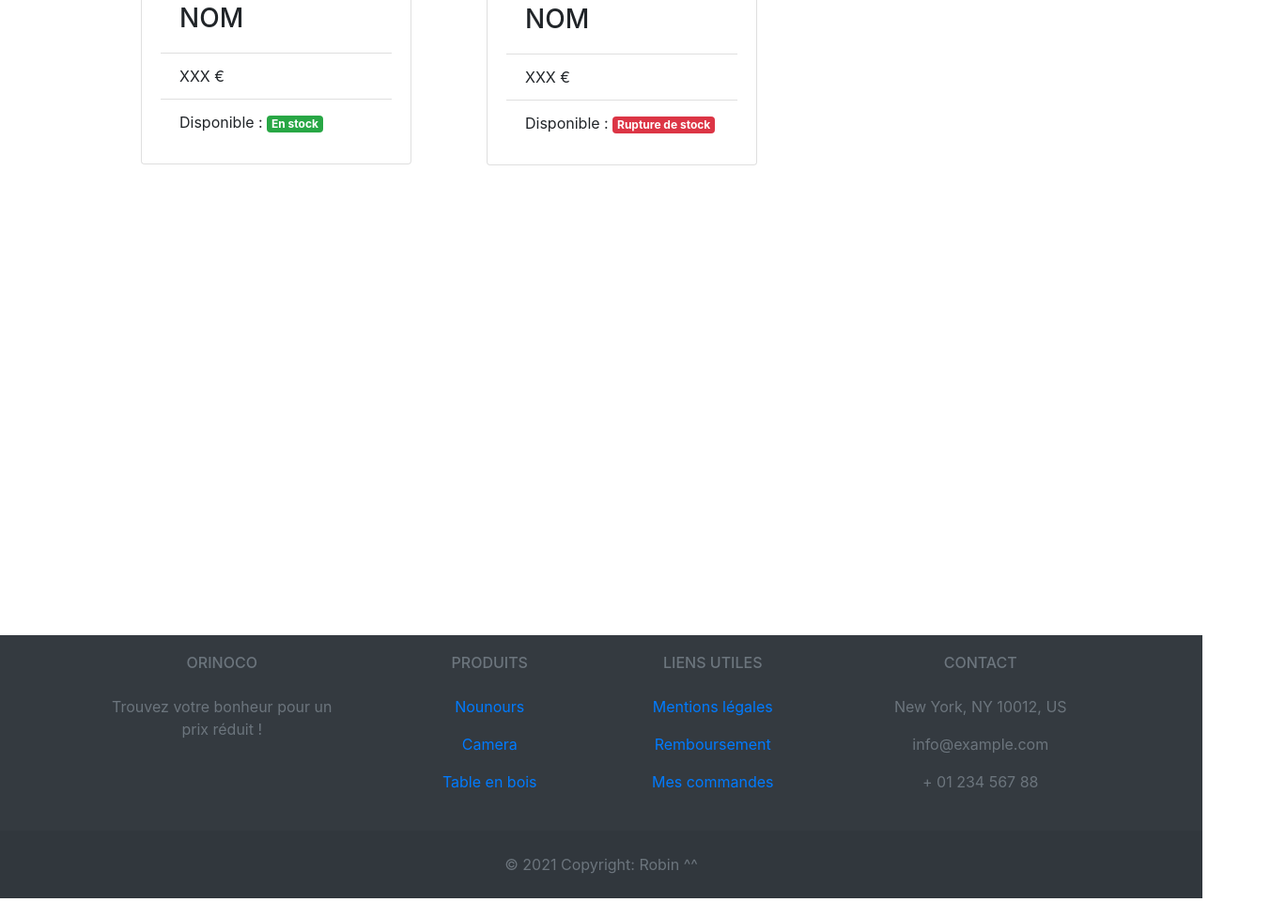
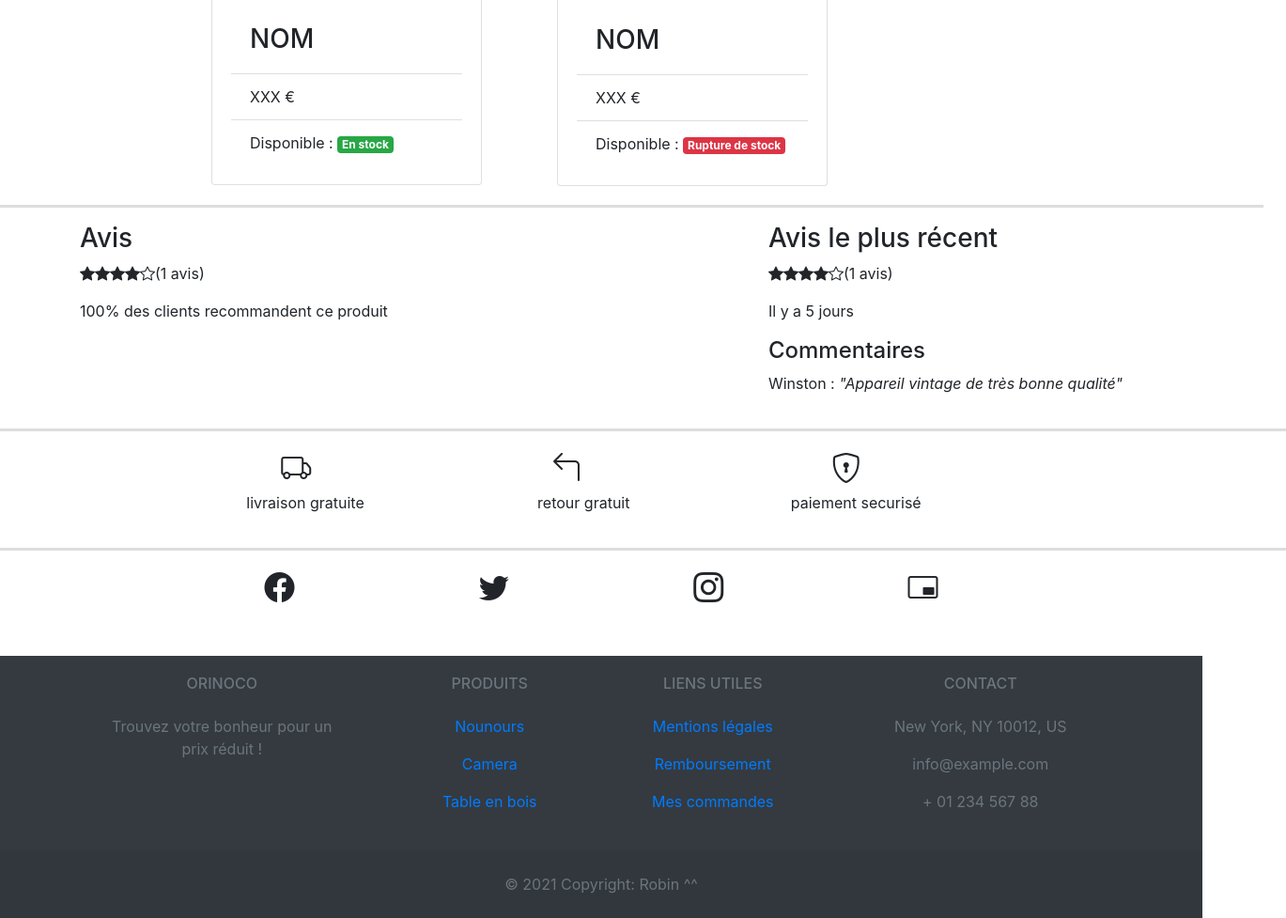
Before and after one commit to WinstonBlewUp/RobinBurnay_5_19072021, a website: page frontend/src/page_produitALT.html in a window 1280 px wide. Shown: the part 1036-2013 px from the top of the page at 94% size, 1369 px wide, since content can reach past the window. Before the commit the page ends 1992 px from the top, so only its background shows below. Drawn offline with nearby package versions, Linux system fonts and the light colour scheme; files whose address does not match are found by name.

Commit message:
MaJ page produit
premiere version terminée de la pgae produit

```diff
--- a/frontend/src/page_produitALT.html
+++ b/frontend/src/page_produitALT.html
@@ -12,6 +12,8 @@
     <link rel="stylesheet" type="text/css" href="style.css">
     <link rel="stylesheet" href="https://maxcdn.bootstrapcdn.com/bootstrap/4.0.0/css/bootstrap.min.css" integrity="sha384-Gn5384xqQ1aoWXA+058RXPxPg6fy4IWvTNh0E263XmFcJlSAwiGgFAW/dAiS6JXm" crossorigin="anonymous">
     <script src="https://maxcdn.bootstrapcdn.com/bootstrap/4.0.0/js/bootstrap.min.js" integrity="sha384-JZR6Spejh4U02d8jOt6vLEHfe/JQGiRRSQQxSfFWpi1MquVdAyjUar5+76PVCmYl" crossorigin="anonymous"></script>
+    <link rel="stylesheet" href="https://cdn.jsdelivr.net/npm/bootstrap-icons@1.5.0/font/bootstrap-icons.css">
+
 </head>
 <body>
     <header>
@@ -54,7 +56,7 @@
             </nav>
         </div>
     </header>
-    <div class="container">
+    <div  id="pageMainBody" class="container">
         <div class="container" id="products">
             <div class="container" id="product_card">
                 <div class="innerCard">
@@ -87,7 +89,7 @@
                 <h3>vous allez adorer ça !</h3>
                 <div class="crossProducts">
                     <div class="row">
-                        <div class="col-md-6">
+                        <div class="col-md-6" id="oak">
                             <div class="card" style="width: 18rem;">
                                 <img class="card-img-top" src="/Users/gaby/Documents/GitHub/RobinBurnay_5_19072021/backend/images/oak_1.jpg" alt="Card image cap">
                                 <div class="card-body">
@@ -101,7 +103,7 @@
                         </div>
 
 
-                        <div class="col-md-6">
+                        <div class="col-md-6" id="nounours">
                             <div class="card" style="width: 18rem;">
                                 <img class="card-img-top" src="/Users/gaby/Documents/GitHub/RobinBurnay_5_19072021/backend/images/teddy_1.jpg" alt="Card image cap">
                                 <div class="card-body">
@@ -116,6 +118,59 @@
                     </div>
                 </div>
             </div>
+            <hr class="solid"></hr>
+        </div>
+        <div id="avisClient">
+            <div class="avisGeneral">
+                <h3>Avis</h3>
+                <div class="starNotation">
+                    <i class="bi bi-star-fill"></i>
+                    <i class="bi bi-star-fill"></i>
+                    <i class="bi bi-star-fill"></i>
+                    <i class="bi bi-star-fill"></i>
+                    <i class="bi bi-star"></i>
+                    <p>(1 avis)</p>
+                </div>
+                <p>100% des clients recommandent ce produit</p>
+            </div>
+            <div class="avisRecent">
+                <h3>Avis le plus récent</h3>
+                <div class="starNotation">
+                    <i class="bi bi-star-fill"></i>
+                    <i class="bi bi-star-fill"></i>
+                    <i class="bi bi-star-fill"></i>
+                    <i class="bi bi-star-fill"></i>
+                    <i class="bi bi-star"></i>
+                    <p>(1 avis)</p>
+                </div>
+                <p>Il y a 5 jours</p>
+                <div class="avisComm">
+                    <h4>Commentaires</h4>
+                    <p>Winston : <em>"Appareil vintage de très bonne qualité"</em></p>
+                </div>
+            </div>
+        </div>
+        <hr class="solid"></hr>
+        <div class="reassurance">
+            <div class="delivery">
+                <i class="bi bi-truck" style="font-size:xx-large;"></i>
+                <p class="reaText deliv">livraison gratuite</p>
+            </div>
+            <div class="return">
+                <i class="bi bi-arrow-90deg-left" style="font-size:xx-large;"></i>
+                <p class="reaText return">retour gratuit</p>
+            </div>
+            <div class="secure">
+                <i class="bi bi-shield-lock" style="font-size:xx-large;"></i>
+                <p class="reaText lock">paiement securisé</p>
+            </div>
+        </div>
+        <hr class="solid"></hr>
+        <div class="mediaSection">
+            <i class="bi bi-facebook" style="font-size:xx-large;"></i>
+            <i class="bi bi-twitter" style="font-size:xx-large;"></i>
+            <i class="bi bi-instagram" style="font-size:xx-large;"></i>
+            <i class="bi bi-pip" style="font-size:xx-large;"></i>
         </div>
     </div>
 
--- a/frontend/src/style.css
+++ b/frontend/src/style.css
@@ -79,9 +79,40 @@ hr.solid{
 .crossProducts{
     display: flex;
     justify-content: space-between;
+    margin-top: 30px;
+    margin-left: 75px;
+}
+
+/*Avis clients*/
+
+#avisClient{
+    display: flex;
+    justify-content: space-between;
+}
+.starNotation{
+    display: flex;
+}
+/*Reassurance*/
+.reassurance{
+    display:flex;
+    justify-content: space-evenly;
+}
+.deliv{
+    margin-left: -37px;
+}
+.return{
+    margin-left: -15px;
+}
+.lock{
+    margin-left:-43px;
+}
+/*Media Section*/
+.mediaSection{
+    display: flex;
+    justify-content: space-evenly;
 
 }
 
 #footerProduct{
-    margin-top: 500px;
+
 }
```
